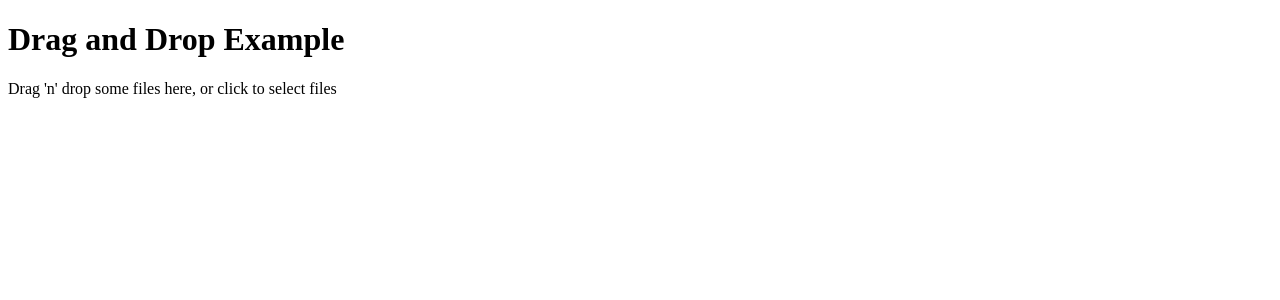
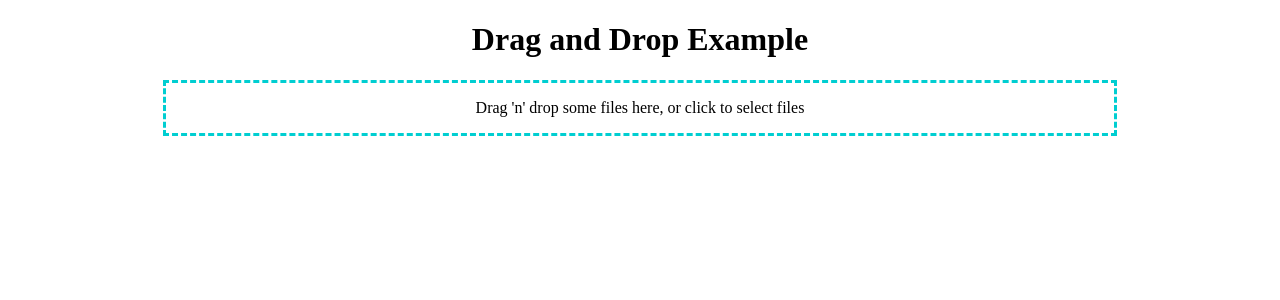
Before and after one commit to judebattista/reactDndFileUpload, a React (Create React App) app: page / in a window 1280 px wide. Shown: the top 300 px of the page. Built offline with nearby package versions, Linux system fonts and the light colour scheme.

Commit message:
Add image state to dropzone

```diff
--- a/src/Components/App/App.jsx
+++ b/src/Components/App/App.jsx
@@ -1,10 +1,31 @@
-import React, { useCallback } from 'react';
+import React, { useCallback, useState } from 'react';
 import Dropzone from '../Dropzone/Dropzone';
 import './App.css';
+import cuid from 'cuid'; //Simple library to generate unique IDs
 
 function App() {
+    // State called images using useState hooks and pass the initial
+    // value as an empty array
+    const [images, setImages] = useState([]);
+
     const onDrop = useCallback(acceptedFiles => {
-        console.log(acceptedFiles);
+        // Loop through accepted files
+        acceptedFiles.map( file => {
+            // Initialize FileReader browser API
+            const reader = new FileReader();
+            // onload callback gets called after the reader reads the file data.
+            reader.onload = function(e) {
+                // Add the image into the state. Since FileReader reading process is async, it's
+                // better to get the latest snapshot state (i.e. prevState) and update it.
+                setImages(prevState => [
+                    ...prevState,
+                    {id: cuid(), src: e.target.result}
+                ]);
+            };
+            reader.readAsDataURL(file);
+            return file;
+        });
+        //console.log(acceptedFiles);
     }, []);
 
     return (
--- a/src/Components/Dropzone/Dropzone.css
+++ b/src/Components/Dropzone/Dropzone.css
@@ -0,0 +1,15 @@
+.dropzone-container {
+    display: flex;
+    flex-direction: row;
+    justify-content: center;
+    text-align: center;
+    width: 100%;
+}
+
+.dropzone-contents {
+    border: .5 em;
+    border-color: darkturquoise;
+    border-style: dashed;
+    width: 75%;
+
+}
--- a/src/Components/Dropzone/Dropzone.jsx
+++ b/src/Components/Dropzone/Dropzone.jsx
@@ -9,7 +9,8 @@ const Dropzone = ({ onDrop, accept }) => {
     });
 
 return(
-    <div {...getRootProps()}>
+    <div className="dropzone-container">
+        <div className='dropzone-contents' {...getRootProps()}>
             <input className='dropzone-input' {...getInputProps()}/>
             <div className='text-center'>
                 {isDragActive ? (
@@ -20,6 +21,7 @@ return(
                 )}
             </div>
         </div>
+    </div>
 );
 };
 
--- a/src/index.css
+++ b/src/index.css
@@ -0,0 +1,4 @@
+.text-center{
+    text-align: center;
+
+}
```
Lines whose indentation alone changed are shown as unchanged.
